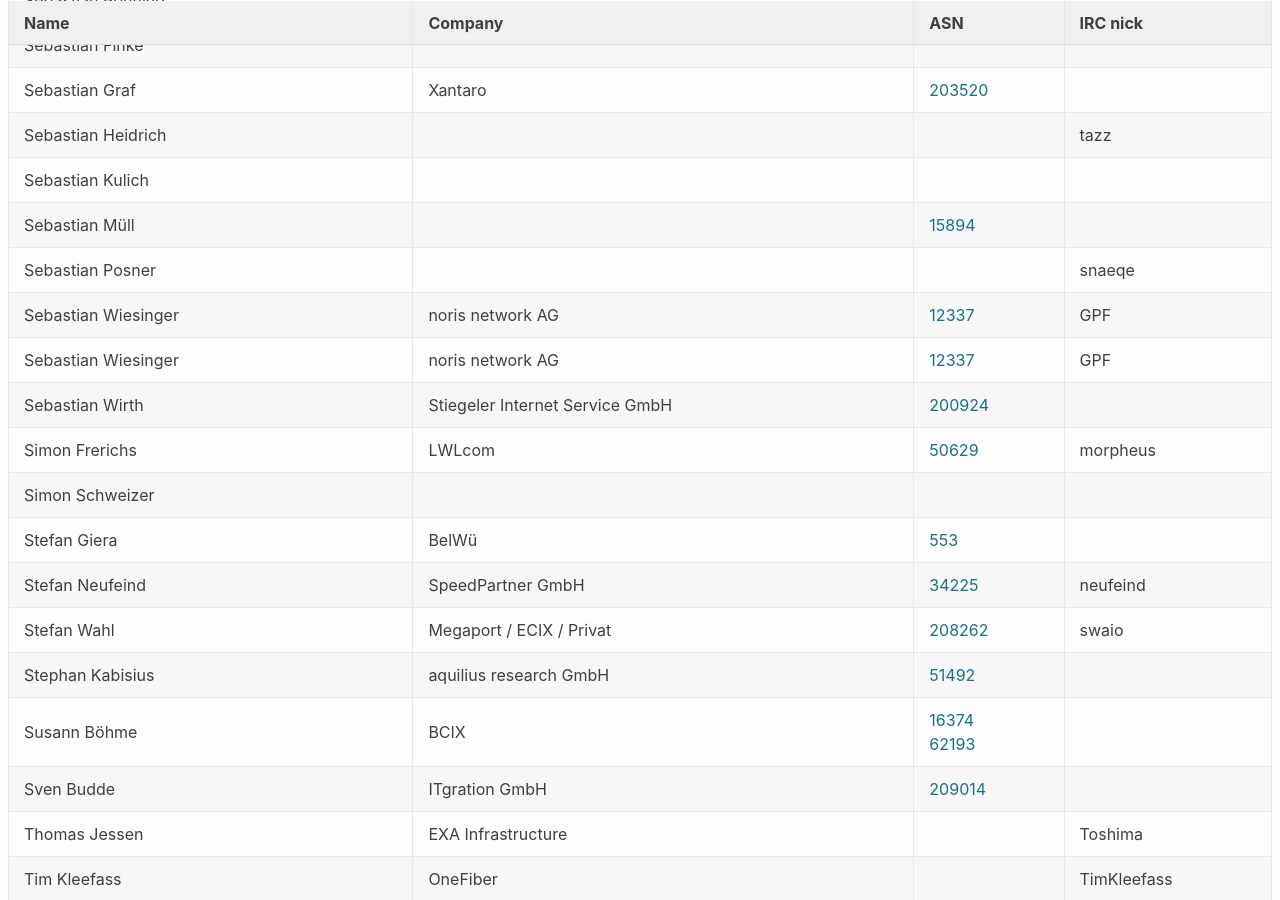
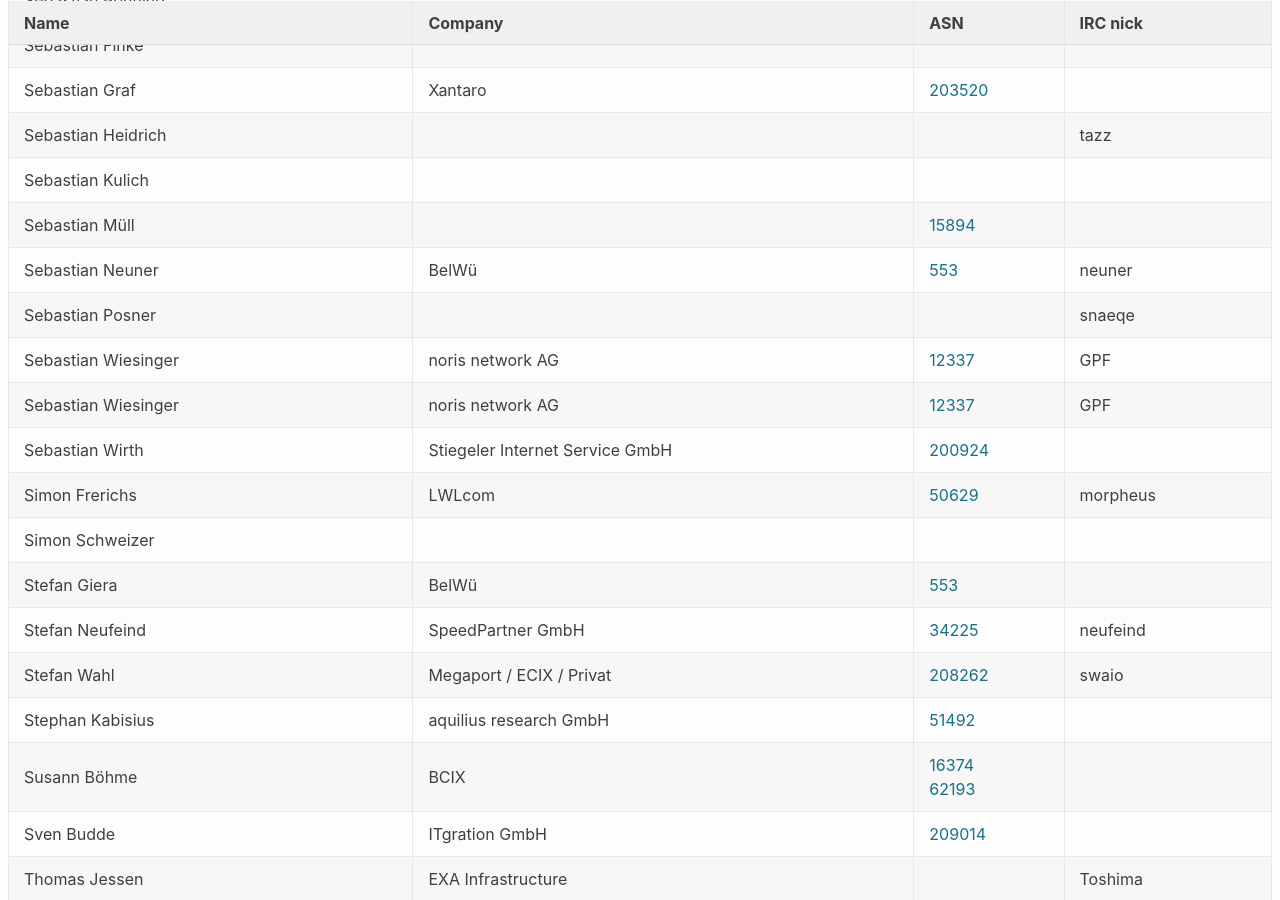
Before and after one commit to denog/pretix-attendeelist, a Jekyll site: the page built from meetup2022_01/index.markdown, in a window 1280 px wide and 900 px high, scrolled down 2992 px. Built offline with Jekyll 4.4.1, drawn with Linux system fonts in a browser that asks for light colours.

Commit message:
Latest data: Tue Feb  8 09:49:45 UTC 2022

```diff
--- a/_data/attendees_denog_meetup_2022-01.json
+++ b/_data/attendees_denog_meetup_2022-01.json
@@ -396,6 +396,12 @@
     "asn": "15894"
   },
   {
+    "name": "Sebastian Neuner",
+    "company": "BelWü",
+    "irc": "neuner",
+    "asn": "553"
+  },
+  {
     "name": "Sebastian Posner",
     "company": null,
     "irc": "snaeqe",
```
